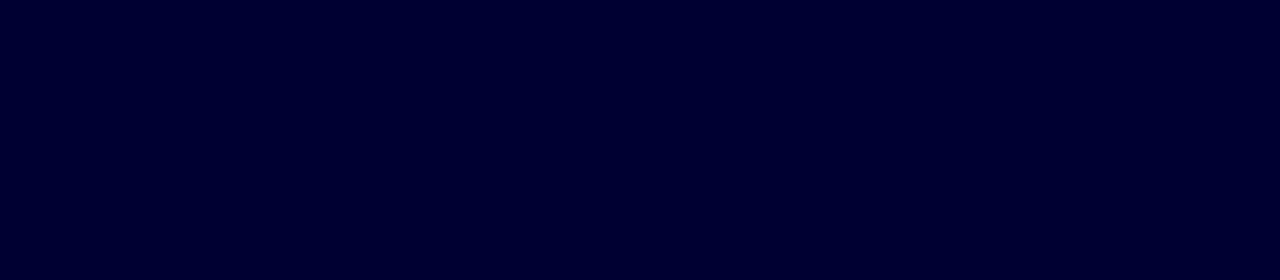
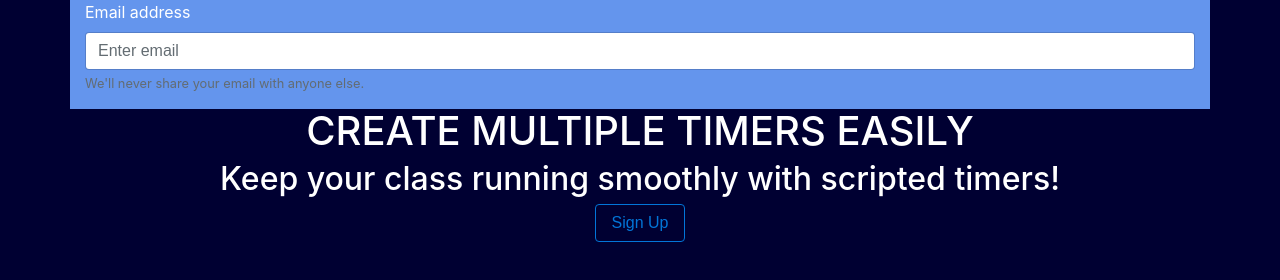
Before and after one commit to BakerShoeMaker/Timer, a plain HTML site: page index.html in a window 1280 px wide. Drawn offline with nearby package versions, Linux system fonts and the light colour scheme.

Commit message:
working on header and middle

```diff
--- a/assets/css/styles.css
+++ b/assets/css/styles.css
@@ -5,6 +5,14 @@ body{
     /*background-size: auto;*/
 }
 
+.headerStyles{
+
+    background-color: cornflowerblue;
+    display: block;
+    width: 100%;
+
+}
+
 /*.headerTop{*/
 
 
--- a/index.html
+++ b/index.html
@@ -12,15 +12,36 @@
     <body>
     <div class = "container">
         <!-- Header-->
+            <div class = "row">
+                <div class = "col headerStyles">
+                    <div >
+                        <div class="form-group">
+                            <label for="exampleInputEmail1">Email address</label>
+                            <input type="email" class="form-control" id="exampleInputEmail1" aria-describedby="emailHelp" placeholder="Enter email">
+                            <small id="emailHelp" class="form-text text-muted">We'll never share your email with anyone else.</small>
+                        </div>
 
+                    </div>
 
+                </div>
+            </div>
 
         <!-- main area-->
+        <div class="col text-center">
 
+            <h1>CREATE MULTIPLE TIMERS EASILY</h1>
+            <h2> Keep your class running smoothly with scripted timers!</h2>
+            <button type="button" class="btn btn-outline-primary">Sign Up</button>
+
+        </div>
 
 
 
         <!-- footer-->
+        <div class = "col">
+
+
+        </div>
 
 
 
```
